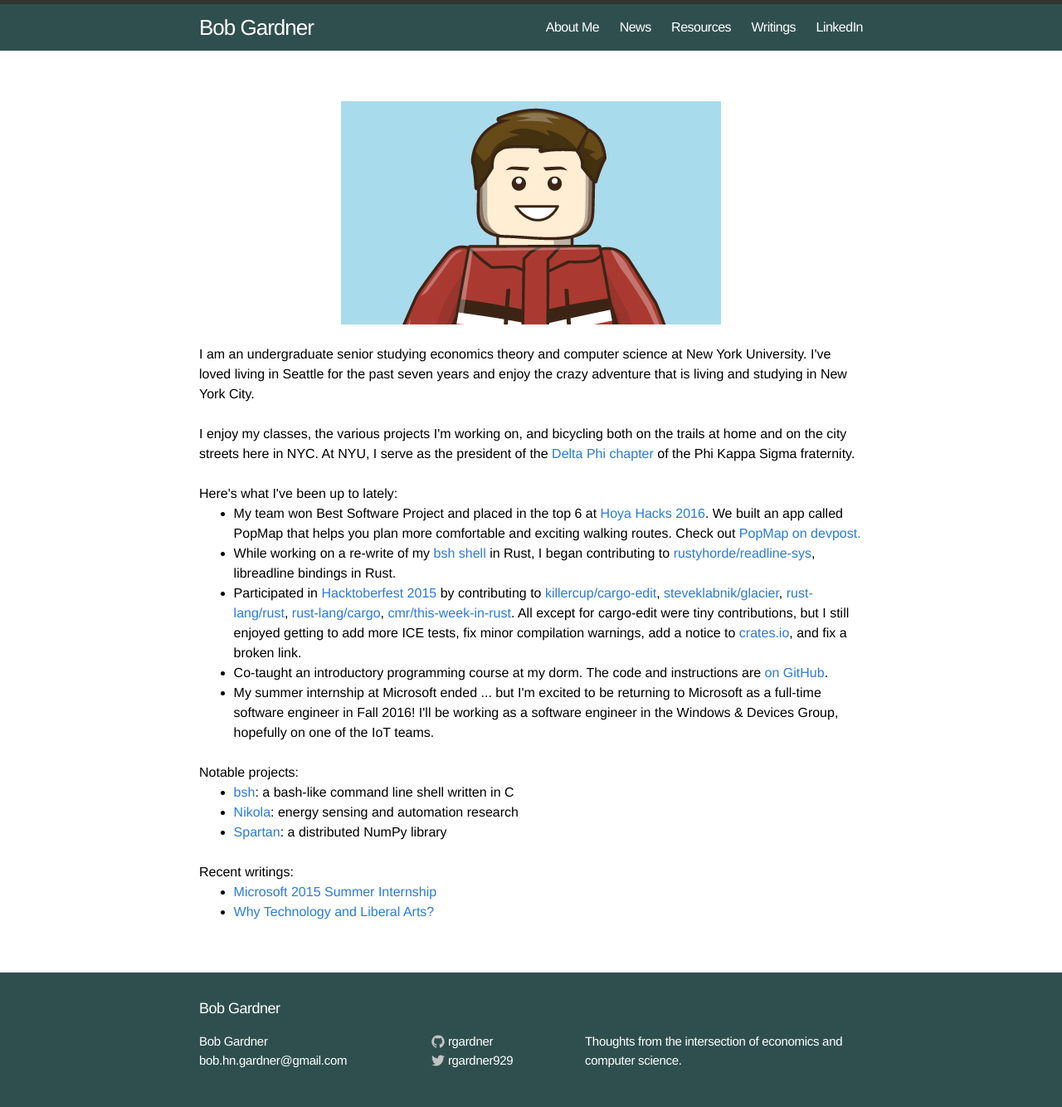
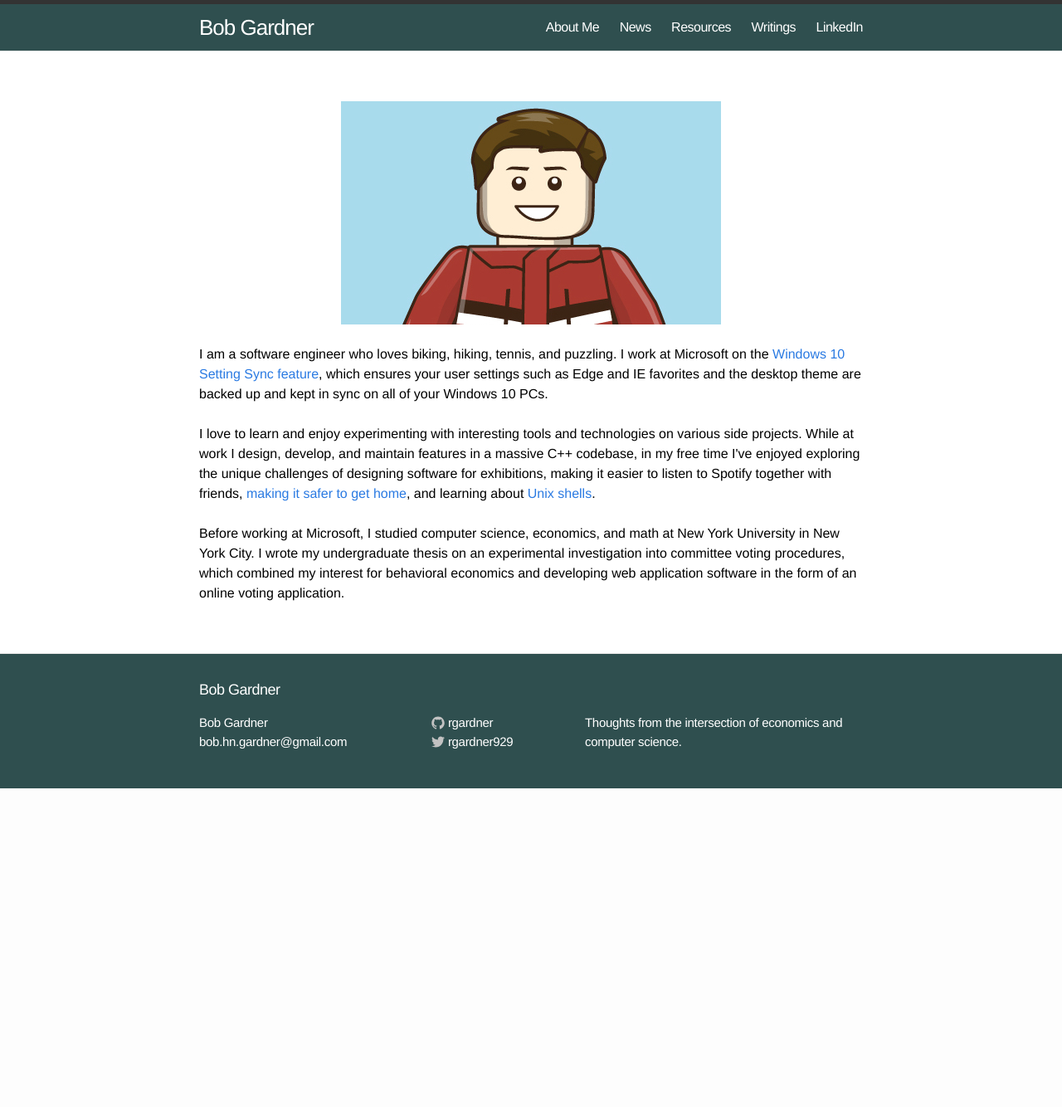
Before and after one commit to rgardner/rgardner.github.io, a Jekyll site: the page built from index.html, in a window 1280 px wide. Shown: the whole page at 83% size. Built offline with Jekyll 4.4.1, drawn with Linux system fonts in a browser that asks for light colours; comment, search, counter and statistics services are not loaded; after the commit the page ends 950 px from its top, so only the background shows below that.

Commit message:
Update homepage

```diff
--- a/index.html
+++ b/index.html
@@ -7,86 +7,29 @@ permalink: /
   <img src="/assets/bob-lego.jpg" alt="Bob as a Lego minifig." id="lego-bob" />
   <br>
   <p>
-    I am an undergraduate senior studying economics theory and computer
-    science at New York University. I've loved living in Seattle for the past
-    seven years and enjoy the crazy adventure that is living and studying in
-    New York City.
+    I am a software engineer who loves biking, hiking, tennis, and puzzling.
+    I work at Microsoft on the
+    <a href="https://support.microsoft.com/en-us/help/4026102/windows-10-about-sync-settings">Windows 10 Setting Sync feature</a>,
+    which ensures your user settings such as Edge and IE favorites and the
+    desktop theme are backed up and kept in sync on all of your Windows 10
+    PCs.
   </p>
   <br>
   <p>
-    I enjoy my classes, the various projects I'm working on, and bicycling both
-    on the trails at home and on the city streets here in NYC. At NYU, I serve
-    as the president of the <a href="https://www.facebook.com/NYUSkulls/">Delta Phi
-    chapter</a> of the Phi Kappa Sigma fraternity.
+    I love to learn and enjoy experimenting with interesting tools and
+    technologies on various side projects. While at work I design, develop, and
+    maintain features in a massive C++ codebase, in my free time I've enjoyed
+    exploring the unique challenges of designing software for exhibitions,
+    making it easier to listen to Spotify together with friends,
+    <a href="https://github.com/tuvtran/PopMap">making it safer to get home</a>,
+    and learning about <a href="https://github.com/rgardner/bsh-rs">Unix shells</a>.
   </p>
   <br>
-  <p>Here's what I've been up to lately:</p>
-  <ul>
-    <li>
-      My team won Best Software Project and placed in the top 6 at
-      <a href="http://www.hoyahacks.com/">Hoya Hacks 2016</a>. We built
-      an app called PopMap that helps you plan more comfortable and exciting
-      walking routes. Check out <a
-      href="http://devpost.com/software/popmap">PopMap on devpost.</a>
-    </li>
-    <li>
-      While working on a re-write of my
-      <a href="https://github.com/rgardner/bsh">bsh shell</a> in Rust, I
-      began contributing to
-      <a href="https://github.com/rustyhorde/readline-sys">
-      rustyhorde/readline-sys</a>, libreadline bindings in Rust.
-    </li>
-    <li>
-      Participated in <a href="https://github.com/rgardner#contributions-calendar">Hacktoberfest 2015</a>
-      by contributing to
-      <a href="https://github.com/killercup/cargo-edit">killercup/cargo-edit</a>,
-      <a href="https://github.com/steveklabnik/glacier">steveklabnik/glacier</a>,
-      <a href="https://github.com/rust-lang/rust">rust-lang/rust</a>,
-      <a href="https://github.com/rust-lang/cargo">rust-lang/cargo</a>,
-      <a href="https://github.com/cmr/this-week-in-rust">cmr/this-week-in-rust</a>.
-
-      All except for cargo-edit were tiny contributions, but I still enjoyed
-      getting to add more ICE tests, fix minor compilation warnings, add a
-      notice to <a href="https://crates.io">crates.io</a>, and fix a broken
-      link.
-    </li>
-    <li>
-      Co-taught an introductory programming course at my dorm. The code and
-      instructions are <a href="https://github.com/rgardner/broome-codes">on GitHub</a>.
-    </li>
-    <li>
-      My summer internship at Microsoft ended ... but I'm excited to be
-      returning to Microsoft as a full-time software engineer in Fall 2016!
-      I'll be working as a software engineer in the Windows &amp; Devices
-      Group, hopefully on one of the IoT teams.
-    </li>
-  </ul>
-  <br>
-  <p>Notable projects:</p>
-  <ul>
-    <li>
-      <a href="https://github.com/rgardner/bsh">bsh</a>: a bash-like command
-      line shell written in C
-    </li>
-    <li>
-      <a href="https://github.com/project-nikola">Nikola</a>: energy sensing
-      and automation research
-    </li>
-    <li>
-      <a href="https://github.com/spartan-array/spartan">Spartan</a>: a
-      distributed NumPy library
-    </li>
-  </ul>
-  <br>
-  <p>Recent writings:</p>
-  <ul>
-    <li>
-      <a href="{% post_url 2015-2-7-ms %}">Microsoft 2015 Summer Internship</a>
-    </li>
-    <li>
-      <a href="{% post_url 2014-7-31-why-technology-and-liberal-arts %}">
-        Why Technology and Liberal Arts?
-      </a>
-    </li>
-   </ul>
+  <p>
+    Before working at Microsoft, I studied computer science, economics, and
+    math at New York University in New York City. I wrote my undergraduate
+    thesis on an experimental investigation into committee voting procedures,
+    which combined my interest for behavioral economics and developing web
+    application software in the form of an online voting application.
+  </p>
  </div>
```
